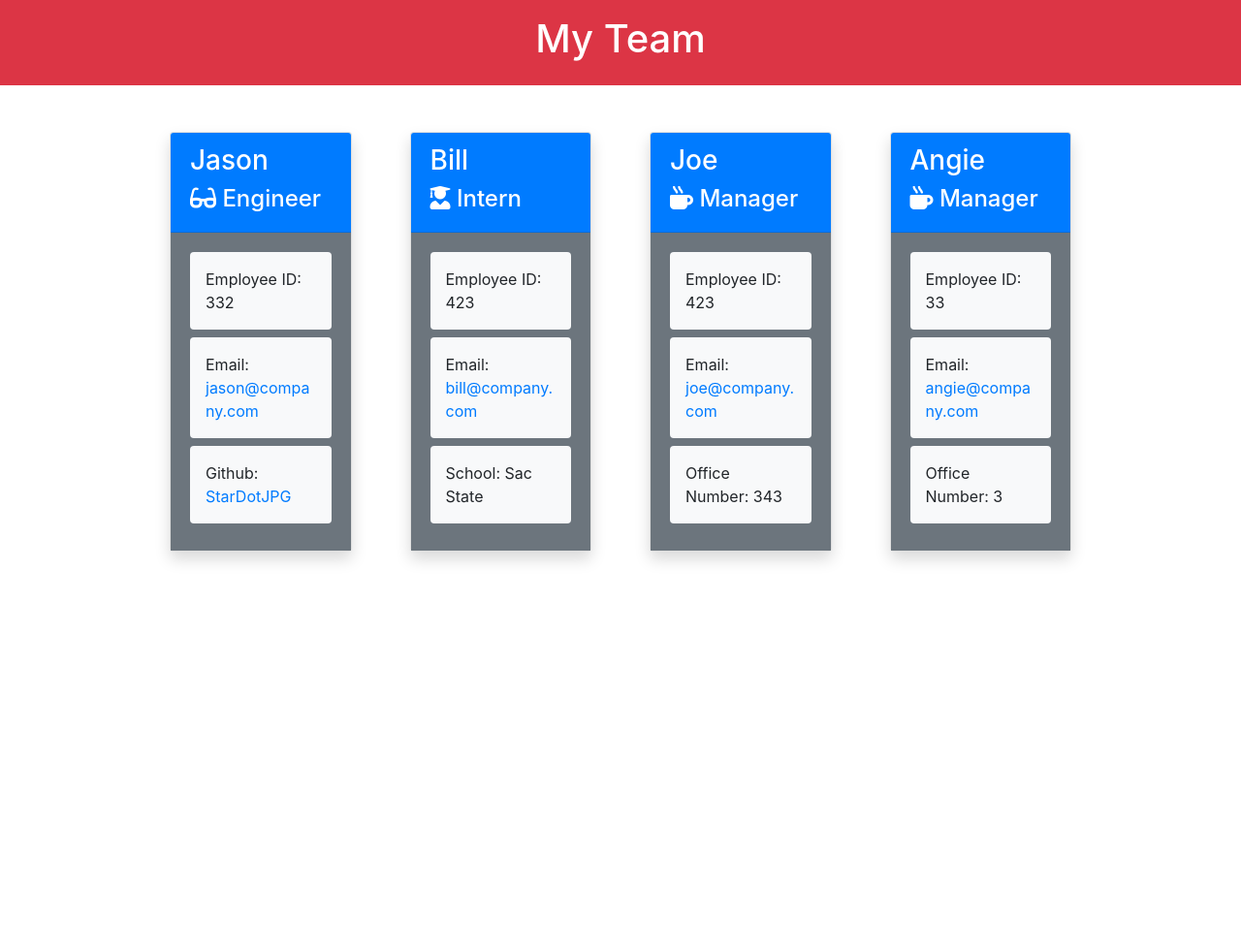
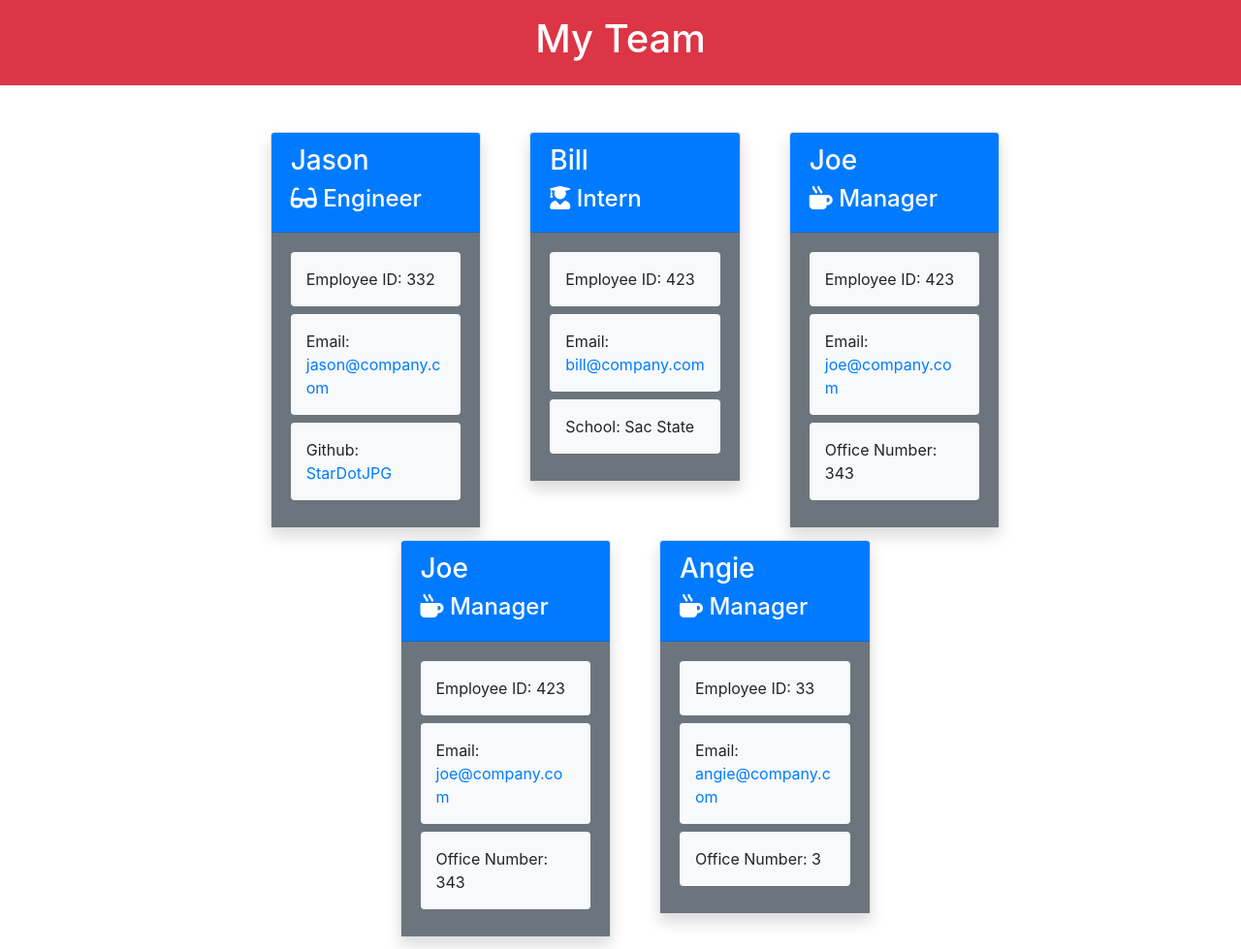
Before and after one commit to StarDotJPG/TeamProfileGeneratorChallenge, a website: page dist/index.html in a window 1280 px wide. Shown: the whole page at 97% size. Before the commit the page ends 800 px from the top, so only its background shows below. Drawn offline with nearby package versions, Linux system fonts and the light colour scheme.

Commit message:
added card columns for readability

```diff
--- a/dist/index.html
+++ b/dist/index.html
@@ -19,7 +19,7 @@
         </div>
     </header>
     <main class="w-75 mx-auto">
-        <div class="card-deck justify-content-center">
+        <div class="card-deck card-columns justify-content-center">
             <div class="col-sm-3">
                 <div class="card shadow">
                     <div class="card-header bg-primary text-white font-weight-bold">
@@ -70,6 +70,21 @@
             <div class="col-sm-3">
                 <div class="card shadow">
                     <div class="card-header bg-primary text-white font-weight-bold">
+                        <h3>Joe</h3>
+                        <h4><i class="fas fa-mug-hot"></i> Manager</h4>
+                    </div>
+                    <div class="card-body bg-secondary">
+                        <p class="card-text bg-light p-3 mb-2 rounded">Employee ID: 423</p>
+                        <p class="card-text bg-light p-3 mb-2 rounded">Email:
+                            <a href="mailto:joe@company.com">joe@company.com</a>
+                        </p>
+                        <p class="card-text bg-light p-3 mb-2 rounded">Office Number: 343</p>
+                    </div>
+                </div>
+            </div>
+            <div class="col-sm-3">
+                <div class="card shadow">
+                    <div class="card-header bg-primary text-white font-weight-bold">
                         <h3>Angie</h3>
                         <h4><i class="fas fa-mug-hot"></i> Manager</h4>
                     </div>
```
